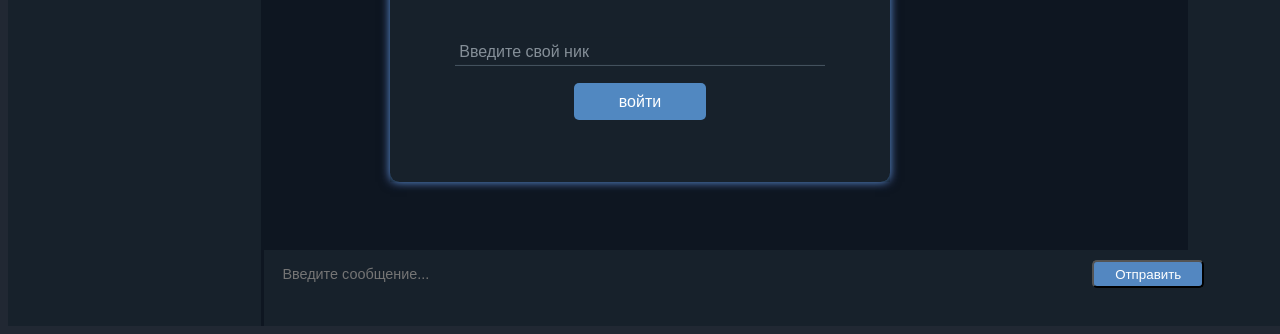
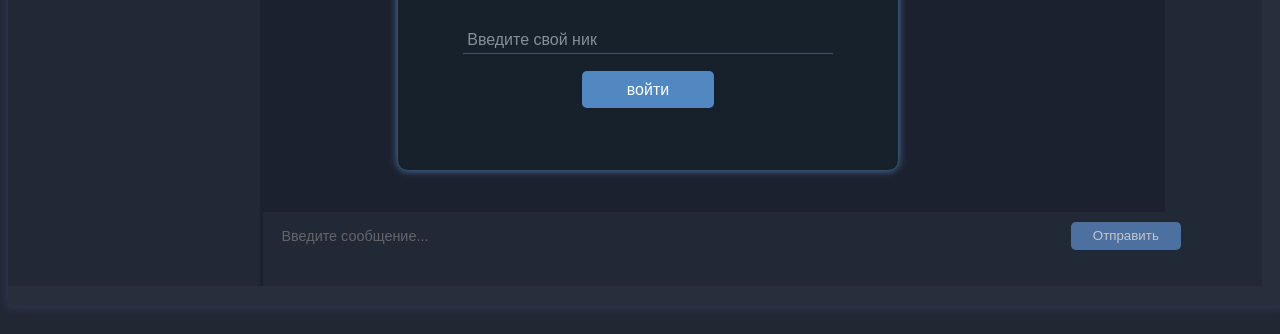
Before and after one commit to sharp2point/LoftChatWS-, a website with bundled scripts: page public/index.html in a window 1280 px wide. Shown: the part 482-816 px from the top of the page. Built offline with nearby package versions, Linux system fonts and the light colour scheme.

Commit message:
fix code

```diff
--- a/public/base.css
+++ b/public/base.css
@@ -14,8 +14,8 @@ body {
   width: 100vw;
   height: 100vh;
   display: flex;
-  justify-content: center;
-  align-items: center;
+  justify-content: flex-start;
+  align-items: flex-start;
   background-color: var(--background-color3);
 }
 .hide {
--- a/public/src/components/auth/template.js
+++ b/public/src/components/auth/template.js
@@ -9,7 +9,8 @@ export default {
     return `${this.css(props)}${this.html(props)}`;
   },
   html(props) {
-    return `<div class="auth">
+    return `<div class="auth-back">
+                <div class="auth">
                     <div class="auth-icon"></div>
                     <header>
                         <h1>Авторизация</h1>
@@ -19,11 +20,21 @@ export default {
                         <input class="auth-form__nik" name="nik" type="text" placeholder="Введите свой ник">
                         <button class="submit">войти</button>
                     </form>
+                </div>
             </div>`;
   },
   css(props) {
     return `<style>
+        .auth-back{
+            width:100vw;
+            height:100vh;
+            background:rgba(60,60,80,0.3);
+        }
         .auth{
+            position:absolute;
+            top:50%;
+            left:50%;
+            transform: translate(-50%,-47%);
             display:flex;
             flex-direction: column;
             justify-content: flex-start;
--- a/public/src/components/chat/template.js
+++ b/public/src/components/chat/template.js
@@ -33,8 +33,8 @@ export default {
   css(props) {
     return `<style>
         .chat{
-            width:100vw;
-            height:100vh;
+            width:98vw;
+            height:95vh;
             display: flex;
             flex-direction: row;
             justify-content:flex-start;
@@ -43,9 +43,7 @@ export default {
         }
         .chat-auth{
           position:absolute;
-          top:50%;
-          left:50%;
-          transform: translate(-50%,-47%);
+
           box-shadow: 0 0 10px rgba(73, 83, 153, 0.5);
         }
         .header{
@@ -72,7 +70,7 @@ export default {
         .menu-button{
           position:absolute;
           top:1.5rem;
-          left:1rem;
+          left:2rem;
           width: 36px;
           height:36px;
           border: none;
--- a/public/src/components/chatBlock/chatBlock.js
+++ b/public/src/components/chatBlock/chatBlock.js
@@ -11,7 +11,8 @@ export default class Post extends HTMLElement {
     this.innerHTML = template.render();
     this.dom = template.map(this);
 
-    this.dom.send.addEventListener("click", (e) => {
+    this.dom.post.addEventListener("submit", (e) => {
+      e.preventDefault();
       const message = this.dom.message.value.trim();
       if (message) {
         this.subscriber.callback.call(this.subscriber.scope, message);
--- a/public/src/components/chatBlock/template.js
+++ b/public/src/components/chatBlock/template.js
@@ -6,6 +6,7 @@ export default {
       message: scope.querySelector(".post-message"),
       chat: scope.querySelector(".chat-messages-chat"),
       send: scope.querySelector(".post-send"),
+      post: scope.querySelector(".post"),
     };
   },
   render(props) {
@@ -18,10 +19,10 @@ export default {
                 <span class="users-count">0 участника</span>
               </header>
               <div class="chat-messages-chat"></div>
-              <div class="post">
+              <form class="post">
                 <input class="post-message" type="text" placeholder="Введите сообщение..."/>
                 <button class="post-send">Отправить</button>
-              </div>
+              </form>
           </div>
         `;
   },
@@ -72,7 +73,7 @@ export default {
                 display:flex;
                 gap:1rem;
                 flex-direction: row;
-                justify-content: space-between;
+                justify-content: flex-start;
                 align-items: center;
                 background: var(--background-color2);
                 height:56px;
@@ -81,7 +82,7 @@ export default {
             }
             .post-message{
                 border:none;
-                width:80%;
+                width:87%;
                 height:2rem;
                 color: white;
                 background:var(--background-color2);
@@ -93,9 +94,15 @@ export default {
                 width: 112px;
                 height: 28px;
                 color:white;
+                border:none;
                 background: #5387C1;
                 border-radius: 5px;
+                transition:all 0.1s ease-in;
             }
+            .post-send:hover{
+              transform: scale(1.05);
+              box-shadow:0 0 2px var(--blue-color), 0 0 6px white;
+          }
         </style>`;
   },
 };
```
Lines whose indentation alone changed are shown as unchanged.
